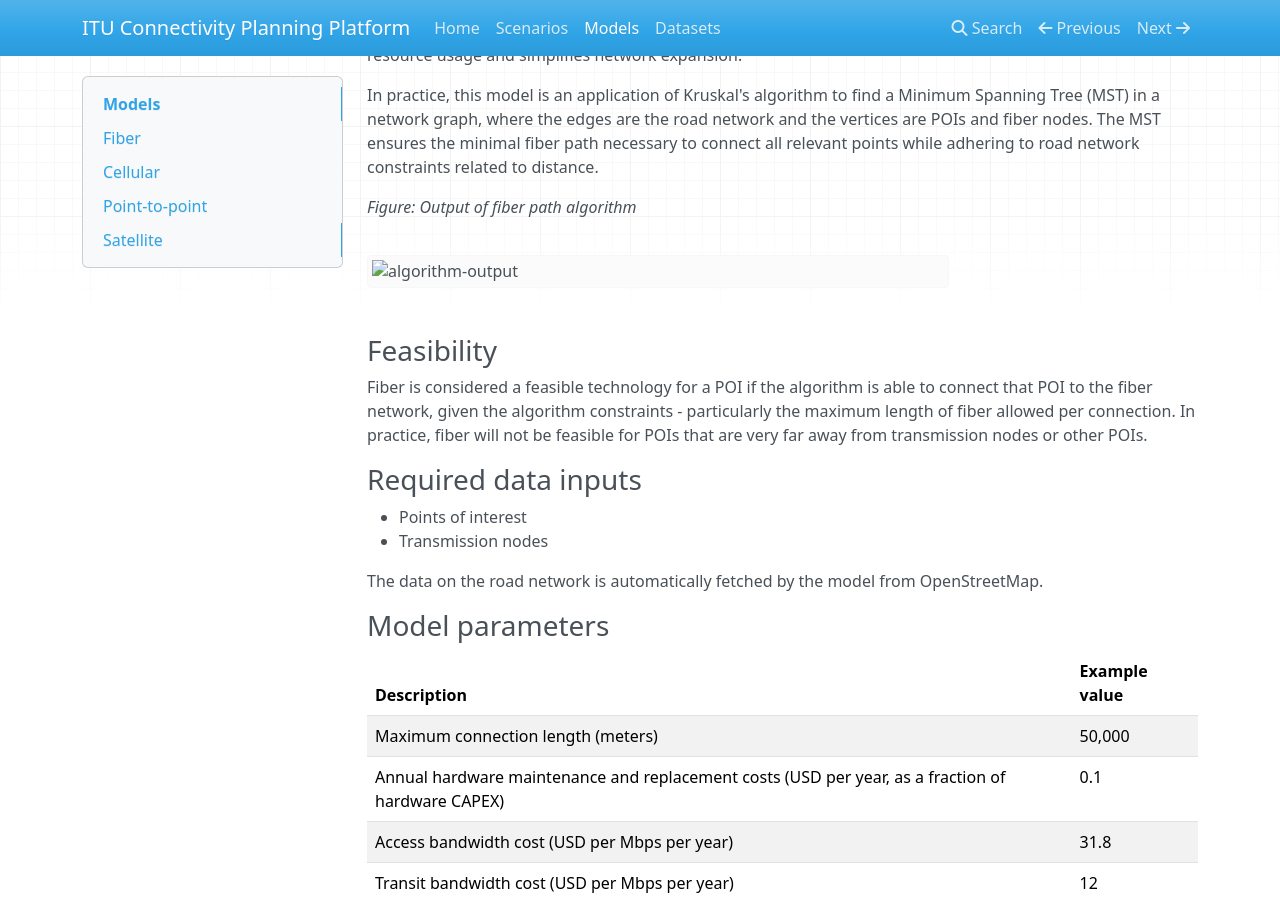
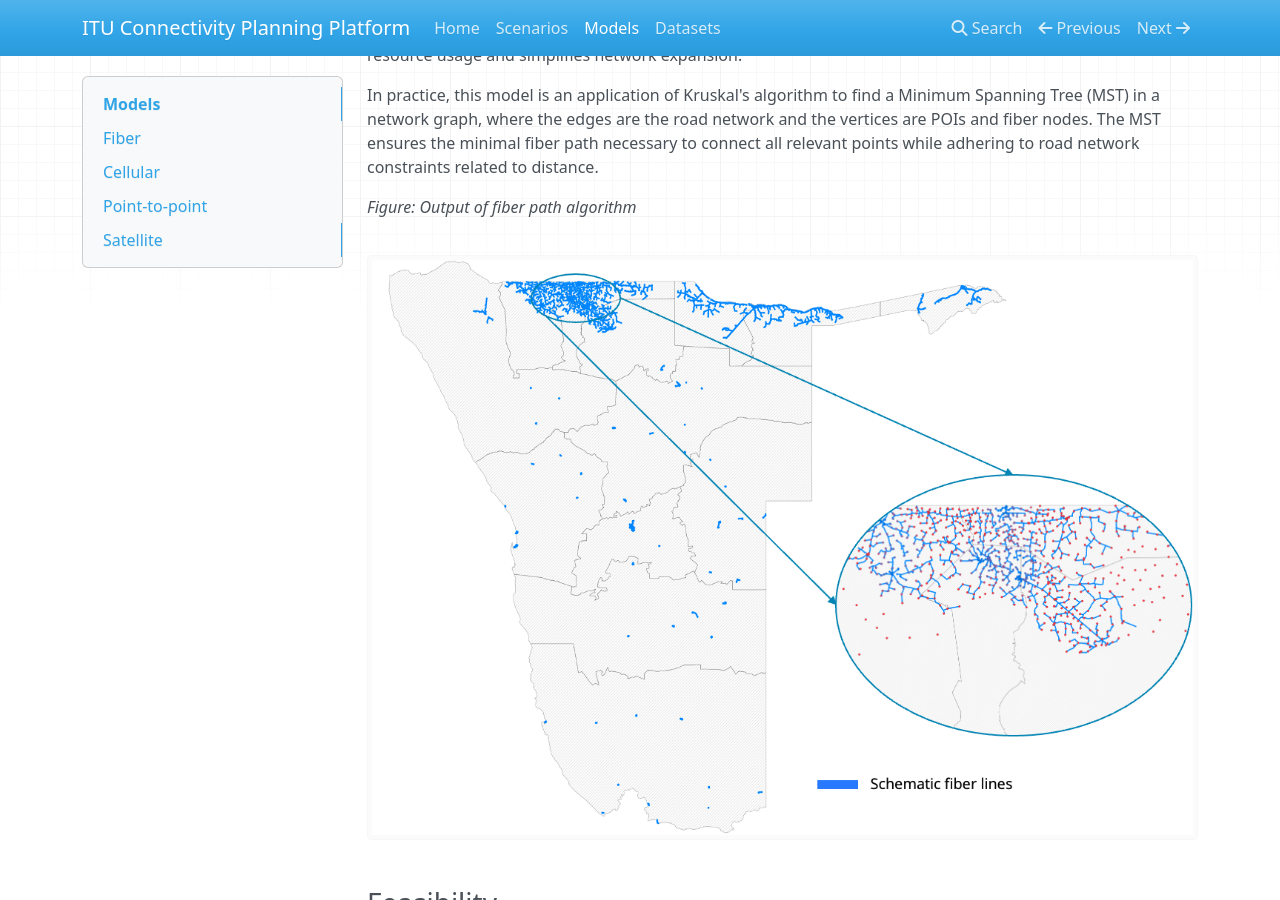
Before and after one commit to FNS-Division/cpp-user-guide, an MkDocs documentation site: the page built from docs/models.md, in a window 1280 px wide and 900 px high, scrolled down 898 px. Built offline with MkDocs 1.6.1, drawn with Linux system fonts in a browser that asks for light colours; nearby versions of some CDN libraries.

Commit message:
update image syntax in documentation for fiber and cellular models

```diff
--- a/docs/models.md
+++ b/docs/models.md
@@ -18,7 +18,7 @@ In practice, this model is an application of Kruskal's algorithm to find a Minim
 
 _Figure: Output of fiber path algorithm_
 
-<img src="images/nam-fiber-lines.png" width="70%" alt="algorithm-output">
+![nam-fiber-lines](images/nam-fiber-lines.png)
 
 ### Feasibility
 
@@ -57,7 +57,7 @@ The cellular model relies on cellular coverage analysis. If mobile coverage cont
 
 _Figure: Mobile coverage contours_
 
-<img src="images/4g-coverage-small.png" width="50%" alt="algorithm-output">
+![4g-coverage-small](images/4g-coverage-small.png)
 
 If no mobile coverage contours are provided, then the locations of cell sites have to be provided and mobile coverage is determined by the distance from a cell site. Each site is assumed to provide coverage within a specified maximum radius, which is controlled by the model parameter `Coverage radius around cell tower`.
 
@@ -95,11 +95,11 @@ The point-to-point model evaluates the feasibility of establishing radio links b
 
 _Figure: Visible cell site_
 
-<img src="images/visible-cell-site.png" width="75%" alt="algorithm-output">
+![4g-coverage-small](images/images/visible-cell-site.png)
 
 _Figure: Obstructed cell site_
 
-<img src="images/not-visible-cell-site.png" width="75%" alt="algorithm-output">
+![4g-coverage-small](images/images/not-visible-cell-site.png)
 
 ### Feasibility
 
```
